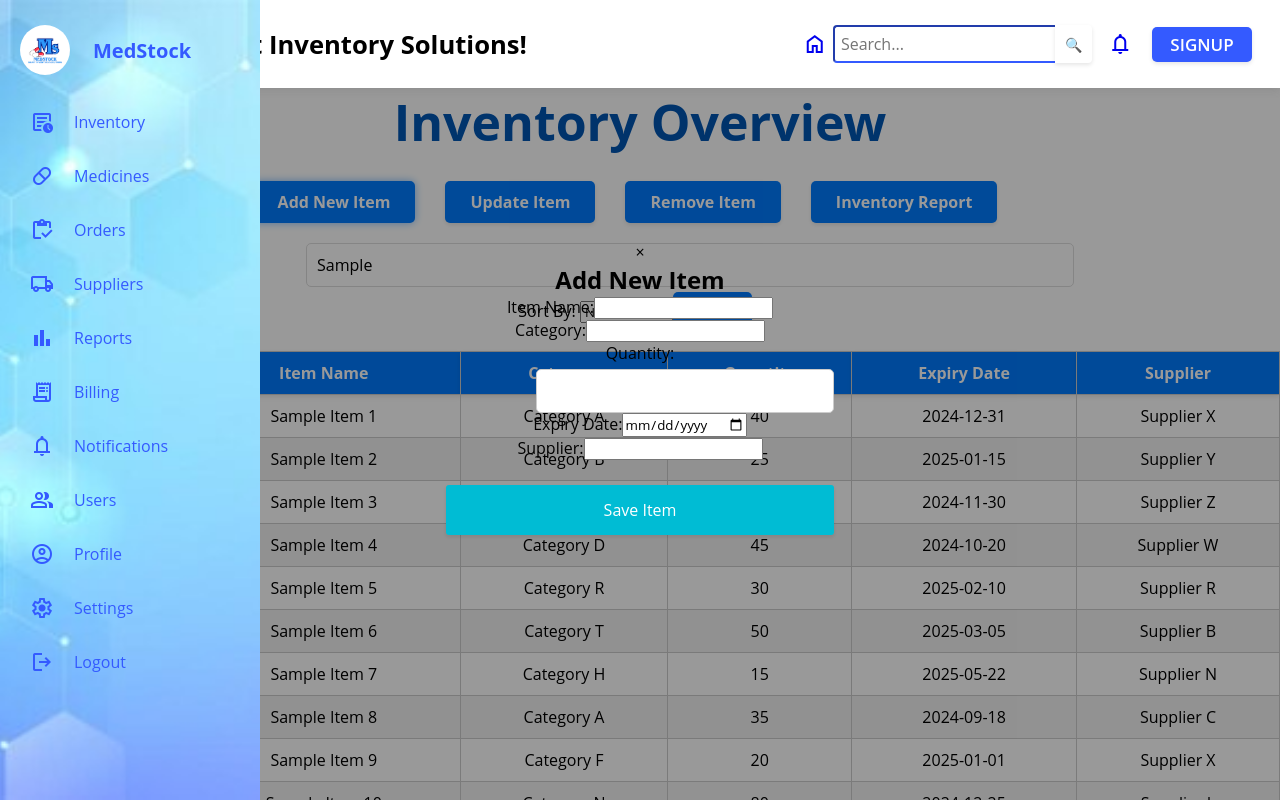
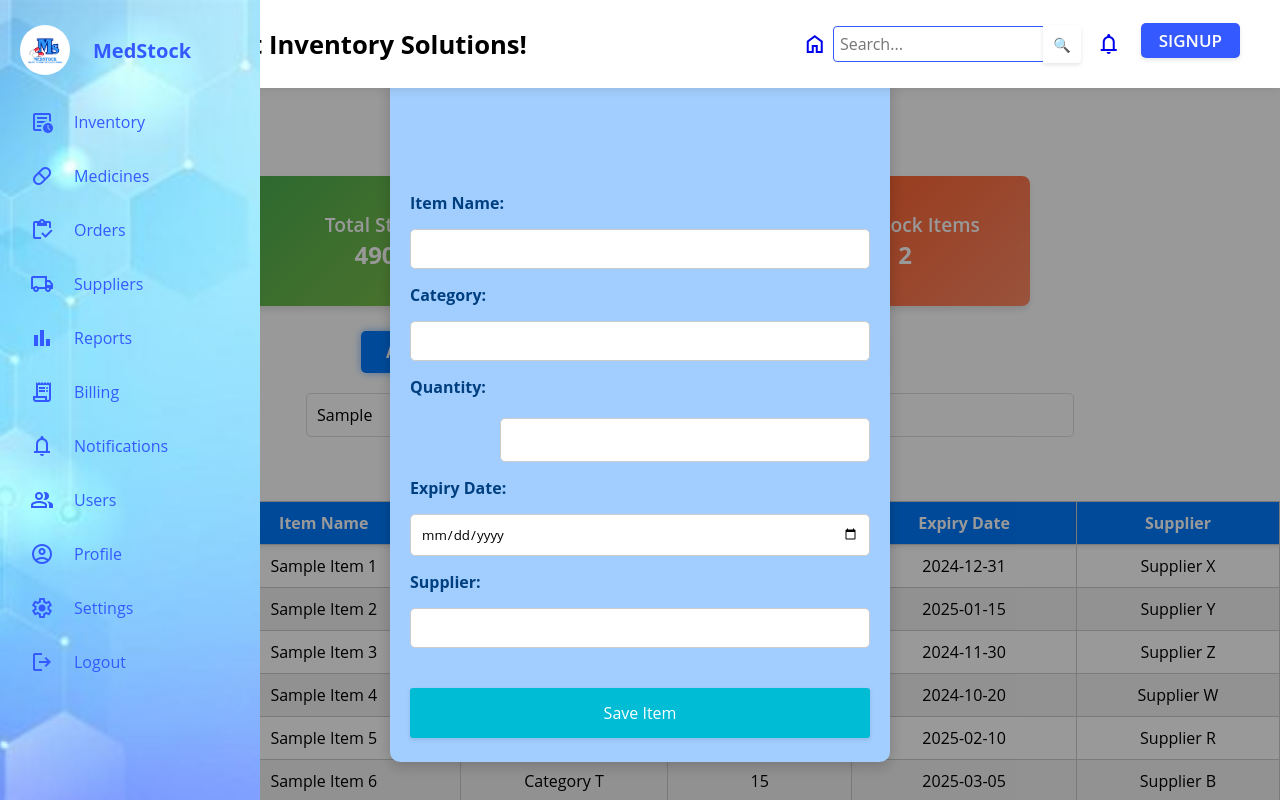
Before and after one commit to dnm10/New-MedStock, a React (Create React App) app in the folder medstock-app/: page /Inventory in a window 1280 px wide. Both pictures are taken after typing "Sample" into the empty fields and a click on the button "Add New Item". Shown: the top 800 px of the page. Built offline with nearby package versions, Linux system fonts and the light colour scheme.

Commit message:
modified inventory and order's page

```diff
--- a/medstock-app/src/App.js
+++ b/medstock-app/src/App.js
@@ -2,7 +2,7 @@ import React from 'react';
 import Header from './Components/Header';
 import Notifications from "./Components/Notifications";
 import FormPopup from './Components/FormPopup';
-import SideBar from './Components/SideBar';
+import SideBar from './Components/Sidebar';
 import Home from './Components/Home';
 import Inventory from './Components/Inventory';
 import Billing from './Components/Billing';
--- a/medstock-app/src/Components/Header.css
+++ b/medstock-app/src/Components/Header.css
@@ -83,6 +83,7 @@ header {
   font-size: 17px;
   font-weight: 600;
   padding: 6px 18px;
+  margin-bottom: 30px;
   border-radius: 5px;
   cursor: pointer;
   transition: 0.15s ease;
--- a/medstock-app/src/Components/Inventory.js
+++ b/medstock-app/src/Components/Inventory.js
@@ -9,7 +9,7 @@ export default function Inventory() {
     { id: 3, name: 'Sample Item 3', category: 'Category C', quantity: 60, expiryDate: '2024-11-30', supplier: 'Supplier Z' },
     { id: 4, name: 'Sample Item 4', category: 'Category D', quantity: 45, expiryDate: '2024-10-20', supplier: 'Supplier W' },
     { id: 5, name: 'Sample Item 5', category: 'Category R', quantity: 30, expiryDate: '2025-02-10', supplier: 'Supplier R' },
-    { id: 6, name: 'Sample Item 6', category: 'Category T', quantity: 50, expiryDate: '2025-03-05', supplier: 'Supplier B' },
+    { id: 6, name: 'Sample Item 6', category: 'Category T', quantity: 15, expiryDate: '2025-03-05', supplier: 'Supplier B' },
     { id: 7, name: 'Sample Item 7', category: 'Category H', quantity: 15, expiryDate: '2025-05-22', supplier: 'Supplier N' },
     { id: 8, name: 'Sample Item 8', category: 'Category A', quantity: 35, expiryDate: '2024-09-18', supplier: 'Supplier C' },
     { id: 9, name: 'Sample Item 9', category: 'Category F', quantity: 20, expiryDate: '2025-01-01', supplier: 'Supplier X' },
@@ -28,10 +28,12 @@ export default function Inventory() {
     supplier: '',
   });
 
-  const handleAddItem = () => {
-    setShowAddModal(true);
-  };
+  // Calculating stock data for cards
+  const totalStock = inventory.reduce((sum, item) => sum + item.quantity, 0);
+  const lowStockItems = inventory.filter(item => item.quantity < 20).length;
+  const categories = [...new Set(inventory.map(item => item.category))].length+1;
 
+  const handleAddItem = () => setShowAddModal(true);
   const closeAddModal = () => {
     setShowAddModal(false);
     setNewItem({ name: '', category: '', quantity: '', expiryDate: '', supplier: '' });
@@ -44,13 +46,11 @@ export default function Inventory() {
 
   const handleSaveItem = (e) => {
     e.preventDefault();
-
     const newItemWithId = {
       ...newItem,
       id: inventory.length + 1,
       quantity: parseInt(newItem.quantity, 10),
     };
-
     const updatedInventory = [...inventory, newItemWithId];
     setInventory(updatedInventory);
     setFilteredInventory(updatedInventory);
@@ -61,25 +61,19 @@ export default function Inventory() {
     const query = document.getElementById('searchBox').value.toLowerCase();
     const filteredItems = inventory.filter(item =>
       Object.values(item)
-          .map(value => String(value).toLowerCase())
-          .join(' ')
-          .includes(query)
+        .map(value => String(value).toLowerCase())
+        .join(' ')
+        .includes(query)
     );
-
     setFilteredInventory(filteredItems);
   };
 
   const handleSort = () => {
     const sortBy = document.getElementById('sortOptions').value;
     const sortedInventory = [...filteredInventory].sort((a, b) => {
-      if (sortBy === 'quantity') {
-        return a[sortBy] - b[sortBy];
-      } else if (sortBy === 'expiryDate') {
-        return new Date(a[sortBy]) - new Date(b[sortBy]);
-      } else {
-        return String(a[sortBy]).localeCompare(String(b[sortBy]));
-
-      }
+      if (sortBy === 'quantity') return a[sortBy] - b[sortBy];
+      if (sortBy === 'expiryDate') return new Date(a[sortBy]) - new Date(b[sortBy]);
+      return String(a[sortBy]).localeCompare(String(b[sortBy]));
     });
     setFilteredInventory(sortedInventory);
   };
@@ -88,13 +82,31 @@ export default function Inventory() {
     <>
       <div className={styles.inventory}>
         <h1>Inventory Overview</h1>
+
+        {/* Stock Overview Cards */}
+        <div className={styles.cards}>
+          <div className={styles.card}>
+            <h3>Total Stock</h3>
+            <p>{totalStock}</p>
+          </div>
+          <div className={styles.card}>
+            <h3>Categories</h3>
+            <p>{categories}</p>
+          </div>
+          <div className={styles.card}>
+            <h3>Low Stock Items</h3>
+            <p>{lowStockItems}</p>
+          </div>
+        </div>
+
+        {/* Controls */}
         <div className={styles.controls}>
           <button id="addItemBtn" onClick={handleAddItem}>Add New Item</button>
           <button id="updateItemBtn">Update Item</button>
           <button id="removeItemBtn">Remove Item</button>
-          <button id="reportBtn">Inventory Report</button>
         </div>
 
+        {/* Search and Sort */}
         <div className={styles.topRow}>
           <div className={styles.searchSort}>
             <input
@@ -117,15 +129,16 @@ export default function Inventory() {
           </div>
         </div>
 
+        {/* Inventory Table */}
         <table className="invent-table">
           <thead>
             <tr className="invent-header-row">
-              <th className="invent-header">No.</th>
-              <th className="invent-header">Item Name</th>
-              <th className="invent-header">Category</th>
-              <th className="invent-header">Quantity</th>
-              <th className="invent-header">Expiry Date</th>
-              <th className="invent-header">Supplier</th>
+              <th>No.</th>
+              <th>Item Name</th>
+              <th>Category</th>
+              <th>Quantity</th>
+              <th>Expiry Date</th>
+              <th>Supplier</th>
             </tr>
           </thead>
           <tbody>
@@ -151,50 +164,15 @@ export default function Inventory() {
             <h2>Add New Item</h2>
             <form id="addItemForm" onSubmit={handleSaveItem}>
               <label htmlFor="name">Item Name:</label>
-              <input
-                type="text"
-                id="name"
-                value={newItem.name}
-                onChange={handleInputChange}
-                required
-              /><br />
-
+              <input type="text" id="name" value={newItem.name} onChange={handleInputChange} required />
               <label htmlFor="category">Category:</label>
-              <input
-                type="text"
-                id="category"
-                value={newItem.category}
-                onChange={handleInputChange}
-                required
-              /><br />
-
+              <input type="text" id="category" value={newItem.category} onChange={handleInputChange} required />
               <label htmlFor="quantity">Quantity:</label>
-              <input
-                type="number"
-                id="quantity"
-                value={newItem.quantity}
-                onChange={handleInputChange}
-                required
-              /><br />
-
+              <input type="number" id="quantity" value={newItem.quantity} onChange={handleInputChange} required />
               <label htmlFor="expiryDate">Expiry Date:</label>
-              <input
-                type="date"
-                id="expiryDate"
-                value={newItem.expiryDate}
-                onChange={handleInputChange}
-                required
-              /><br />
-
+              <input type="date" id="expiryDate" value={newItem.expiryDate} onChange={handleInputChange} required />
               <label htmlFor="supplier">Supplier:</label>
-              <input
-                type="text"
-                id="supplier"
-                value={newItem.supplier}
-                onChange={handleInputChange}
-                required
-              /><br />
-
+              <input type="text" id="supplier" value={newItem.supplier} onChange={handleInputChange} required />
               <button type="submit">Save Item</button>
             </form>
           </div>
--- a/medstock-app/src/Components/Inventory.module.css
+++ b/medstock-app/src/Components/Inventory.module.css
@@ -130,53 +130,93 @@ table td button {
 .delete-btn:hover {
     background-color: #e53935;
 }
-
+/* Modal Overlay */
 .modal {
-    display: none;
     position: fixed;
-    z-index: 1;
+    top: 0;
     left: 0;
-    top: 0;
     width: 100%;
     height: 100%;
-    background-color: rgba(0, 0, 0, 0.5);
-}
+    background: rgba(0, 0, 0, 0.5);
+    display: flex;
+    justify-content: center;
+    align-items: center;
+    z-index: 9999;
+  }
 
-.modal-content {
-    background-color: #ffffff;
-    margin: 10% auto;
+  /* Modal Content */
+  .modalContent {
+    background-color: #a1ceff;
+    padding: 20px;
+    border-radius: 10px;
+    width: 500px;
+    box-shadow: 0 4px 15px rgba(0, 0, 0, 0.2);
+    position: relative;
+    text-align: left;
+  }
+
+  /* Close Button */
+  .closeBtn {
+    position: absolute;
+    top: 10px;
+    right: 10px;
+    font-size: 20px;
+    cursor: pointer;
+    background: transparent;
+    border: none;
+    color: #003f7f;
+  }
+
+  .closeBtn:hover {
+    color: #0056b3;
+  }
+
+  /* Form Styling */
+  form {
+    display: flex;
+    flex-direction: column;
+    gap: 15px;
+    margin-top: 5px;
+    height: 550px;
+    margin-top: 100px;
+  }
+
+  label {
+    font-weight: bold;
+    color: #003f7f;
+  }
+
+  input[type="text"],
+  input[type="number"],
+  input[type="date"] {
     padding: 10px;
-    border: 1px solid #007bff;
-    width: 35%;
-    border-radius: 8px;
-    box-shadow: 0 4px 8px rgba(0, 0, 0, 0.2);
-    position: relative;
-    transition: all 0.3s ease-in-out;
-}
+    border: 1px solid #ccc;
+    border-radius: 5px;
+    width: 100%;
+    box-sizing: border-box;
+  }
 
-.modal-content:hover {
-    box-shadow: 0 8px 16px rgba(0, 0, 0, 0.3);
-}
+  input:focus {
+    border-color: #007bff;
+    outline: none;
+  }
 
-.close-btn, .close-update-btn {
-    color: #007bff;
-    float: right;
-    font-size: 24px;
+  /* Button Styles */
+  button {
+    background-color: #007bff;
+    color: white;
+    padding: 10px 15px;
+    border: none;
+    border-radius: 5px;
+    cursor: pointer;
     font-weight: bold;
-    cursor: pointer;
-    transition: color 0.3s ease;
-}
+    align-self: flex-end;
+  }
 
-.close-btn:hover, .close-update-btn:hover {
-    color: #0056b3;
-}
+  button:hover {
+    background-color: #0056b3;
+  }
 
-.modal-content h2 {
-    text-align: center;
-    color: #007bff;
-    margin-bottom: 10px;
-    font-size: 20px;
-}
 
 .inventory form {
     display: flex;
@@ -279,3 +319,55 @@ form button[type="submit"]:active {
     padding: 10px;
     text-align: left;
   }
+
+  .cards {
+    display: flex; /* Aligns items in a row */
+    flex-wrap: nowrap; /* Prevents wrapping to the next line */
+    gap: 15px; /* Space between the cards */
+    margin-bottom: 20px;
+    justify-content: center; /* Centers the cards horizontally */
+    align-items: center; /* Aligns items vertically if needed */
+  }
+
+  .card {
+    border-radius: 8px;
+    padding: 20px 15px;
+    padding-top: 35px;
+    box-shadow: 0 4px 6px rgba(0, 0, 0, 0.1); /* Subtle shadow */
+    text-align: center;
+    width: 250px;
+    height: 130px;
+    color: white; /* Ensures text is visible on colored backgrounds */
+  }
+
+  /* Styling for card titles */
+  .card h3 {
+    margin: 0;
+    font-size: 1.2rem;
+    font-weight: 600;
+  }
+
+  /* Styling for card numbers */
+  .card p {
+    font-size: 1.5rem;
+    font-weight: bold;
+  }
+
+  /* Background colors for each card */
+  .card:nth-child(1) {
+    background: linear-gradient(135deg, #4CAF50, #8BC34A); /* Green tones */
+  }
+
+  .card:nth-child(2) {
+    background: linear-gradient(135deg, #2196F3, #64B5F6); /* Blue tones */
+  }
+
+  .card:nth-child(3) {
+    background: linear-gradient(135deg, #FF5722, #FF8A65); /* Orange tones */
+  }
+
+  /* Optional hover effect */
+  .card:hover {
+    transform: translateY(-5px); /* Slight lift on hover */
+    box-shadow: 0 6px 10px rgba(0, 0, 0, 0.2); /* Darker shadow */
+  }
--- a/medstock-app/src/Components/Orders.js
+++ b/medstock-app/src/Components/Orders.js
@@ -74,15 +74,35 @@ const Orders = () => {
   };
 
   const deliveredOrders = orders.filter((order) => order.delivered);
+  const totalOrders = orders.length;
+  const deliveredPercentage = totalOrders === 0 ? 0 : ((deliveredOrders.length / totalOrders) * 100).toFixed(2);
 
   return (
     <div className={styles.Orders}>
       <h1>Orders List</h1>
+
+      {/* Statistics Cards */}
+      <div className={styles.statsCards}>
+        <div className={styles.card}>
+          <h3>Total Orders</h3>
+          <p>{totalOrders}</p>
+        </div>
+        <div className={styles.card}>
+          <h3>Delivered Orders</h3>
+          <p>{deliveredOrders.length}</p>
+        </div>
+        <div className={styles.card}>
+          <h3>Delivery Percentage</h3>
+          <p>{deliveredPercentage}%</p>
+        </div>
+      </div>
+
+      {/* Buttons */}
       <div className={styles.buttons}>
         <button className={styles.addOrderButton} onClick={() => setIsAddModalOpen(true)}>
-          Add New Order
+          Add Order
         </button>
-        <button className={styles.historyButton} onClick={() => setIsHistoryModalOpen(true)}>
+        <button className={styles.orderHistoryButton} onClick={() => setIsHistoryModalOpen(true)}>
           Order History
         </button>
       </div>
@@ -97,57 +117,27 @@ const Orders = () => {
             <h3>Add New Order</h3>
             <label>
               Order ID:
-              <input
-                type="text"
-                name="orderId"
-                value={newOrder.orderId}
-                onChange={handleNewOrderChange}
-              />
+              <input type="text" name="orderId" value={newOrder.orderId} onChange={handleNewOrderChange} />
             </label>
             <label>
               Medicine Name:
-              <input
-                type="text"
-                name="medicineName"
-                value={newOrder.medicineName}
-                onChange={handleNewOrderChange}
-              />
+              <input type="text" name="medicineName" value={newOrder.medicineName} onChange={handleNewOrderChange} />
             </label>
             <label>
               Quantity:
-              <input
-                type="number"
-                name="quantity"
-                value={newOrder.quantity}
-                onChange={handleNewOrderChange}
-              />
+              <input type="number" name="quantity" value={newOrder.quantity} onChange={handleNewOrderChange} />
             </label>
             <label>
               Supplier Name:
-              <input
-                type="text"
-                name="supplierName"
-                value={newOrder.supplierName}
-                onChange={handleNewOrderChange}
-              />
+              <input type="text" name="supplierName" value={newOrder.supplierName} onChange={handleNewOrderChange} />
             </label>
             <label>
               Price:
-              <input
-                type="number"
-                name="price"
-                value={newOrder.price}
-                onChange={handleNewOrderChange}
-              />
+              <input type="number" name="price" value={newOrder.price} onChange={handleNewOrderChange} />
             </label>
             <label>
               Order Date:
-              <input
-                type="date"
-                name="orderDate"
-                value={newOrder.orderDate}
-                onChange={handleNewOrderChange}
-              />
+              <input type="date" name="orderDate" value={newOrder.orderDate} onChange={handleNewOrderChange} />
             </label>
             <button className={styles.saveOrderButton} onClick={addOrder}>
               Save Order
@@ -190,13 +180,14 @@ const Orders = () => {
                 </tbody>
               </table>
             ) : (
-              <p>No orders delievered till date.</p>
+              <p>No orders delivered till date.</p>
             )}
           </div>
         </div>
       )}
 
-      <table className="orders-table">
+      {/* Orders Table */}
+      <table className={styles.ordersTable}>
         <thead>
           <tr>
             <th>Order ID</th>
@@ -204,7 +195,7 @@ const Orders = () => {
             <th>Quantity Ordered</th>
             <th>Supplier Name</th>
             <th>Price</th>
-            <th>Order Receiving Date</th>
+            <th>Order Date</th>
             <th>Delivered</th>
           </tr>
         </thead>
@@ -220,7 +211,6 @@ const Orders = () => {
               <td>
                 <input
                   type="checkbox"
-                  className={`custom-checkbox ${order.delivered ? 'checked' : ''}`}
                   checked={order.delivered}
                   onChange={() => handleCheckboxChange(index)}
                 />
--- a/medstock-app/src/Components/Orders.module.css
+++ b/medstock-app/src/Components/Orders.module.css
@@ -183,3 +183,53 @@
   background-color: #181717;
   text-align: left;
 }
+
+.cards {
+  display: flex; /* Aligns items in a row */
+  gap: 15px; /* Space between the cards */
+  margin-bottom: 20px;
+  justify-content: center; /* Centers the cards horizontally */
+}
+
+.card {
+  border-radius: 8px;
+  padding: 20px 15px;
+  padding-top: 35px;
+  box-shadow: 0 4px 6px rgba(0, 0, 0, 0.1); /* Subtle shadow */
+  text-align: center;
+  width: 250px;
+  height: 130px;
+  color: white; /* Ensures text is visible on colored backgrounds */
+}
+
+/* Styling for card titles */
+.card h3 {
+  margin: 0;
+  font-size: 1.2rem;
+  font-weight: 600;
+}
+
+/* Styling for card numbers */
+.card p {
+  font-size: 1.5rem;
+  font-weight: bold;
+}
+
+/* Background colors for each card */
+.card:nth-child(1) {
+  background: linear-gradient(135deg, #4CAF50, #8BC34A); /* Green tones */
+}
+
+.card:nth-child(2) {
+  background: linear-gradient(135deg, #2196F3, #64B5F6); /* Blue tones */
+}
+
+.card:nth-child(3) {
+  background: linear-gradient(135deg, #FF5722, #FF8A65); /* Orange tones */
+}
+
+/* Optional hover effect */
+.card:hover {
+  transform: translateY(-5px); /* Slight lift on hover */
+  box-shadow: 0 6px 10px rgba(0, 0, 0, 0.2); /* Darker shadow */
+}
--- a/medstock-app/src/Components/Sidebar.js
+++ b/medstock-app/src/Components/Sidebar.js
@@ -1,6 +1,6 @@
 import React, {useState} from 'react';
 import '../App.css';
-import './SideBar.css';
+import './Sidebar.css';
 import mslogo from '../Assets/mslogo.png';
 import { Link } from 'react-router-dom';
 
```
Lines whose indentation alone changed are shown as unchanged.
